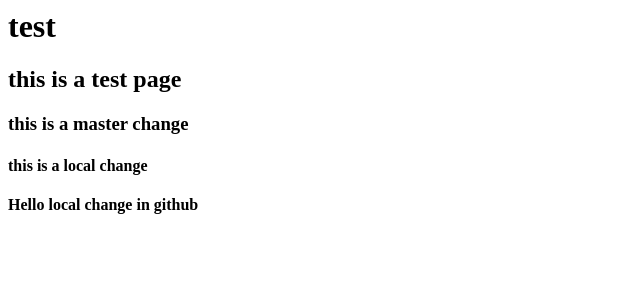
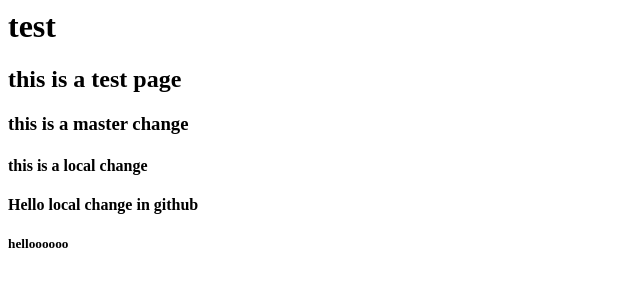
Before and after one commit to radhika-36/test1, a plain HTML site: page index.html in a window 1280 px wide. Shown: the full height of the page, 0-640 px from the left. Drawn offline with Linux system fonts and the light colour scheme.

Commit message:
changed in

```diff
--- a/index.html
+++ b/index.html
@@ -3,3 +3,4 @@
 <h3>this is a master change</h3>
 <h4>this is a local change</h4>
 <h4>Hello local change in github</h4>
+<h5>helloooooo</h5>
```
